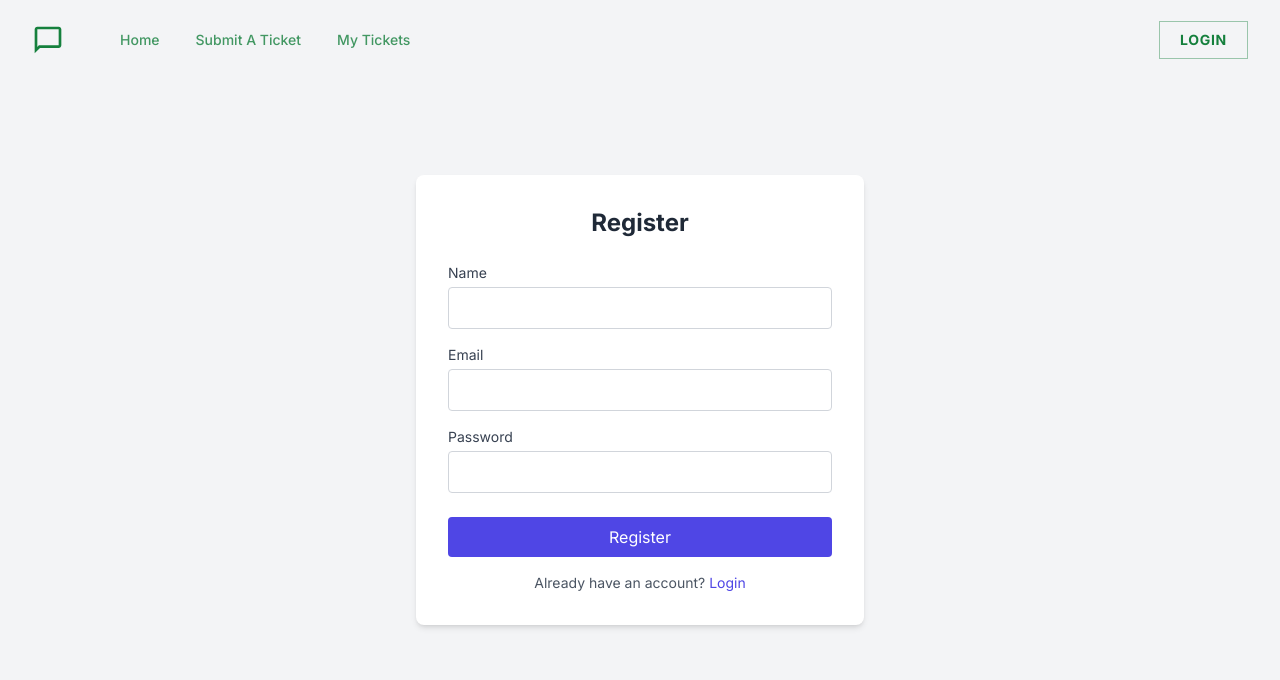
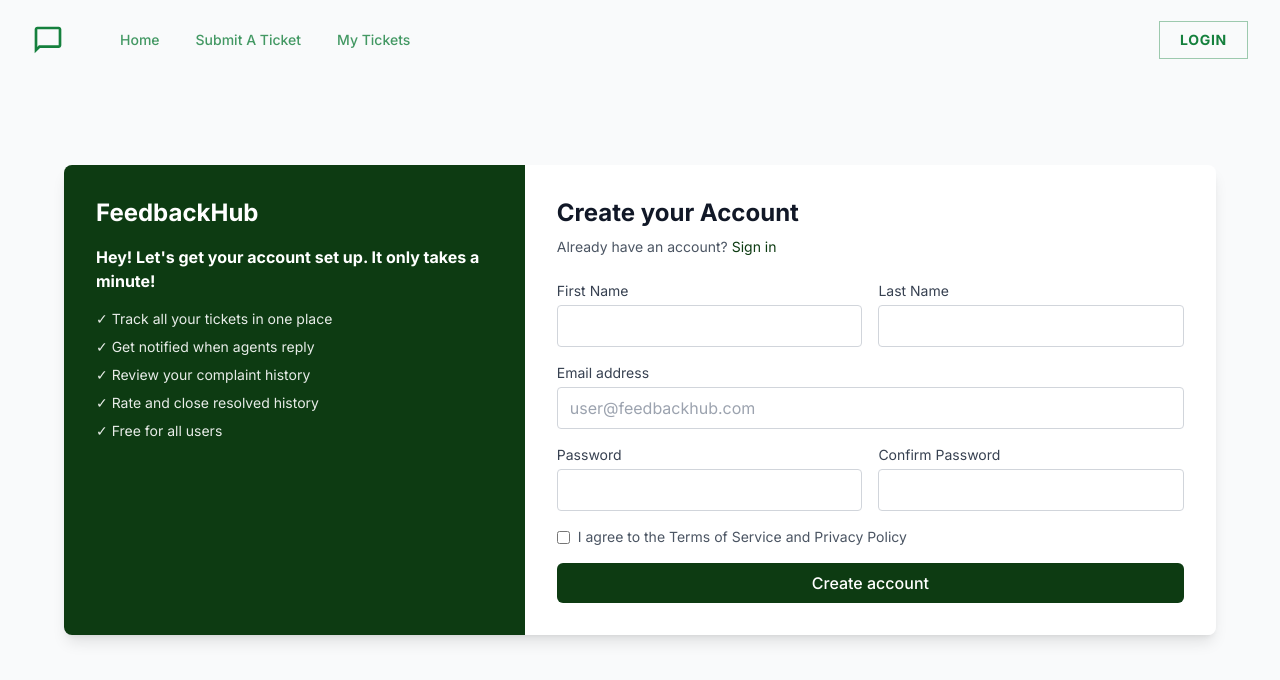
Before and after one commit to Yesuaaa/PropertyHub, a React (Vite) app in the folder client/: page /register in a window 1280 px wide. Shown: the top 680 px of the page. Built offline with nearby package versions, Linux system fonts and the light colour scheme; the HTML template or start-up script is replaced by a standard one.

Commit message:
Pushing all changes

```diff
--- a/client/src/pages/Login.jsx
+++ b/client/src/pages/Login.jsx
@@ -5,69 +5,124 @@ import axios from 'axios';
 export default function Login() {
   const [email, setEmail] = useState('');
   const [password, setPassword] = useState('');
+  const [rememberMe, setRememberMe] = useState('');
   const [error, setError] = useState('');
+  const [loading, setLoading] = useState(false);
   const navigate = useNavigate();
 
   const handleSubmit = async (e) => {
     e.preventDefault();
+    setLoading(true);
+    setError('');
+
     try {
       const { data } = await axios.post(
         `${import.meta.env.VITE_API_URL}/auth/login`,
         { email, password }
       );
+
+      if (rememberMe) {
         localStorage.setItem('token', data.token);
-      localStorage.setItem('user', JSON.stringify(data.user));
+        localStorage.setItem('user', JSON.stringfy(data.user));
+      } else {
+        sessionStorage.setItem('token', data.token);
+        sessionStrorage.setItem('user', JSON.stringify(data.user));
+      }
+
       navigate('/dashboard');
     } catch (err) {
       setError(err.response?.data?.message || 'Login failed');
+    } finally {
+      setLoading(false);
     }
   };
 
   return (
-    <div className="min-h-screen flex items-center justify-center bg-gray-100">
-      <form
-        onSubmit={handleSubmit}
-        className="bg-white p-8 rounded-lg shadow-md w-full max-w-md"
-      >
-        <h2 className="text-2xl font-bold mb-6 text-center text-gray-800">
-          Login
-        </h2>
+    <div className="min-h-screen flex items-center justify-center py-12 px-4">
+      <div className="max-w-md w-full">
+
+        <div className="rounded-2xl p-10" style={{ backgroundColor:'#0d3b12'}}>
+          <div className="text-center mb-4">
+            <h2 className="text-lg font-bold text-white mb-1">Welcome to FeedbackHub! </h2>
+            <p className="text-white text-sm opacity-90">Central hub for managing customer feedback and complaints- faster, smarter. </p>
+          </div>
+
+        <div className="bg-white rounded-2xl shadow-2xl p-8">
+          <h2 className="text-xl font-semibold mb-3 text-gray-800 text-center">Sign in</h2>
           {error && (
-          <p className="text-red-500 text-sm mb-4 text-center">{error}</p>
+            <div className="bg-red-50 border border-red-400 text-red-700 px-4 py-2 rounded mb-4 text-sm text-center">
+            {error} </div>
           )}
-        <div className="mb-4">
-          <label className="block text-gray-700 text-sm mb-1">Email</label>
+            <form onSubmit={handleSubmit} className="space-y-4">
+            <div>
+              <label className="block text-gray-700 text-sm mb-1">Email address</label>
               <input
                 type="email"
                 value={email}
                 onChange={(e) => setEmail(e.target.value)}
                 required
-            className="w-full border border-gray-300 rounded px-3 py-2 focus:outline-none focus:border-indigo-500"
-          />
+                placeholder="you@feedbackhub.com"
+                className="w-full border border-gray-300 rounder-lg px-3 py-2 focus:outline-none text-sm"
+                onFocus={(e) => (e.target.style.borderColor='#0d3b12')}
+                onBlur={(e) => (e.target.style.borderColor='#d1d5db')}
+              ></input>
             </div>
-        <div className="mb-6">
+
+            <div>
               <label className="block text-gray-700 text-sm mb-1">Password</label>
               <input
                 type="password"
                 value={password}
                 onChange={(e) => setPassword(e.target.value)}
                 required
-            className="w-full border border-gray-300 rounded px-3 py-2 focus:outline-none focus:border-indigo-500"
-          />
+                className="w-full border border-gray-300 rounder-lg px-3 py-2 focus:outline-none text-sm"
+                onFocus={(e) => (e.target.style.borderColor='#0d3b12')}
+                onBlur={(e) => (e.target.style.borderColor='#d1d5db')}
+              ></input>
             </div>
+
+            <div className="flex items-center justify-between">
+              <label className="flex items-center cursor-pointer">
+                <input
+                  type="checkbox"
+                  checked={rememberMe}
+                  onChange={(e) => setRememberMe(e.target.checked)}
+                  className="mr-2 w-4 h-4 rounded border-gray-300 cursor-pointer"
+                  style={{ accentColor:'0d3b12'}}
+                ></input>
+                <span className="text-sm text-gray-600">Remember Me</span>
+              </label>
+              <Link
+                to="/forgot-password"
+                className="text-sm hover:underline"
+                style={{ color:'0d3b12'}}
+              >
+                Forgot password?
+              </Link>
+            </div>
+
             <button
               type="submit"
-          className="w-full bg-indigo-600 text-white py-2 rounded hover:bg-indigo-700 cursor-pointer"
+              disabled={loading}
+              className="w-full text-white py-2 rounded-lg hover-opacity-90 transition-opacity font-medium mt-2"
+              style={{ backgroundColor:'#0d3b12'}}
             >
-          Login
+              {loading ? 'Signing in...' : 'Sign in'}
             </button>
-        <p className="text-sm text-center mt-4 text-gray-600">
-          Don't have an account?{' '}
-          <Link to="/register" className="text-indigo-600 hover:underline">
-            Register
+
+            <p className="text-sm text-center text-gray-500 pt-2">
+              No account?{''}
+              <Link
+                to="/register"
+                className="font-medium hover:underline"
+                style={{ color:'#0d3b12'}}>
+                   Create one free
                 </Link>
             </p>
           </form>
         </div>
-  );
+        </div>
+      </div>
+    </div>
+  )
 }
--- a/client/src/pages/Register.jsx
+++ b/client/src/pages/Register.jsx
@@ -3,81 +3,172 @@ import { Link, useNavigate } from 'react-router-dom';
 import axios from 'axios';
 
 export default function Register() {
-  const [name, setName] = useState('');
+  const [firstName, setFirstName] = useState('');
+  const [lastName, setLastName] = useState('');
   const [email, setEmail] = useState('');
   const [password, setPassword] = useState('');
+  const [confirmPassword, setConfirmPassword] = useState('');
+  const [agreeTerms, setAgreeTerms] = useState(false);
   const [error, setError] = useState('');
+  const [loading, setLoading] = useState(false);
   const navigate = useNavigate();
 
   const handleSubmit = async (e) => {
     e.preventDefault();
+
+    if (password !== confirmPassword) {
+      setError('Passwords do not match');
+      return;
+    }
+
+    if (password.length < 8) {
+      setError('Password must be at least 8 characters');
+      return;
+    }
+
+    if (!agreeTerms) {
+      setError('You must agree to the terms and conditions');
+      return;
+    }
+
+    setLoading(true);
+
     try {
       await axios.post(`${import.meta.env.VITE_API_URL}/auth/register`, {
-        name,
+        firstName,
+        lastName,
         email,
         password,
+        confirmPassword
       });
       navigate('/login');
     } catch (err) {
       setError(err.response?.data?.message || 'Registration failed');
+    } finally {
+      setLoading(false);
     }
   };
 
   return (
-    <div className="min-h-screen flex items-center justify-center bg-gray-100">
-      <form
-        onSubmit={handleSubmit}
-        className="bg-white p-8 rounded-lg shadow-md w-full max-w-md"
-      >
-        <h2 className="text-2xl font-bold mb-6 text-center text-gray-800">
-          Register
-        </h2>
+    <div className="min-h-screen flex items-center justify-center bg-gray-50 py-12 px-4">
+      <div className="max-w-6xl w-full">
+        <div className="grid grid-cols-1 md:grid-cols-5 gap-0 rounded-lg overflow-hidden shadow-lg">
+          <div className="md:col-span-2 text-left p-8 flex flex-col justify-start" style={{ backgroundColor: '#0d3b12' }}>
+            <h1 className="text-2xl font-bold text-white mb-4">FeedbackHub</h1>
+            <h5 className="text-l font-bold text-white mb-4">Hey! Let's get your account set up. It only takes a minute!</h5>
+            <div className="space-y-2 text-white text-sm opacity-90">
+              <p>✓ Track all your tickets in one place</p>
+              <p>✓ Get notified when agents reply</p>
+              <p>✓ Review your complaint history</p>
+              <p>✓ Rate and close resolved history</p>
+              <p>✓ Free for all users</p>
+            </div>
+          </div>
+
+          <div className="md:col-span-3 bg-white p-8">
+            <h2 className="text-2xl font-bold mb-2 text-left text-gray-900">Create your Account</h2>
+            <p className="text-sm text-gray-600 mb-6 text-left">Already have an account?{''}
+              <Link to="/login" className="text-medium hover:underline" style={{ color: '#0d3b12' }}> Sign in</Link>
+            </p>
             {error && (
-          <p className="text-red-500 text-sm mb-4 text-center">{error}</p>
+              <div className="bg-red-50 border border-red-400 text-red-700 px-4 py-3 rounded mb-4 text-sm">{error}</div>
             )}
-        <div className="mb-4">
-          <label className="block text-gray-700 text-sm mb-1">Name</label>
+
+            <form onSubmit={handleSubmit} className="space-y-4">
+              <div className="flex gap-4">
+                <div className="flex-1">
+
+                  <label className="block text-gray-700 text-sm mb-1">First Name</label>
                   <input
                     type="text"
-            value={name}
-            onChange={(e) => setName(e.target.value)}
+                    value={firstName}
+                    onChange={(e) => setFirstName(e.target.value)}
                     required
-            className="w-full border border-gray-300 rounded px-3 py-2 focus:outline-none focus:border-indigo-500"
+                    className="w-full border border-gray-300 rounded px-3 py-2 focus:outline-none focus:border-green-500"
+                    onFocus={(e) => (e.target.style.borderColor = '#0d3b12')}
+                    onBlur={(e) => (e.target.style.borderColor = '#d1d5db')}
                   />
                 </div>
-        <div className="mb-4">
-          <label className="block text-gray-700 text-sm mb-1">Email</label>
+                <div className="flex-1">
+                  <label className="block text-gray-700 text-sm mb-1">Last Name</label>
+                  <input
+                    type="text"
+                    value={lastName}
+                    onChange={(e) => setLastName(e.target.value)}
+                    required
+                    className="w-full border border-gray-300 rounded px-3 py-2 focus:outline-none focus:border-green-500"
+                    onFocus={(e) => (e.target.style.borderColor = '#0d3b12')}
+                    onBlur={(e) => (e.target.style.borderColor = '#d1d5db')}
+                  />
+                </div>
+              </div>
+
+                <div>
+                  <label className="block text-gray-700 text-sm mb-1">Email address</label>
                   <input
                     type="email"
                     value={email}
                     onChange={(e) => setEmail(e.target.value)}
                     required
-            className="w-full border border-gray-300 rounded px-3 py-2 focus:outline-none focus:border-indigo-500"
+                    placeholder="user@feedbackhub.com"
+                    className="w-full border border-gray-300 rounded px-3 py-2 focus:outline-none focus:border-green-500"
+                    onFocus={(e) => (e.target.style.borderColor = '#0d3b12')}
+                    onBlur={(e) => (e.target.style.borderColor = '#d1d5db')}
                   />
                 </div>
-        <div className="mb-6">
+
+                <div className="flex gap-4">
+                  <div className="flex-1">
                     <label className="block text-gray-700 text-sm mb-1">Password</label>
                     <input
                       type="password"
                       value={password}
                       onChange={(e) => setPassword(e.target.value)}
                       required
-            className="w-full border border-gray-300 rounded px-3 py-2 focus:outline-none focus:border-indigo-500"
+                      className="w-full border border-gray-300 rounded px-3 py-2 focus:outline-none focus:border-green-500"
+                      onFocus={(e) => (e.target.style.borderColor = '#0d3b12')}
+                      onBlur={(e) => (e.target.style.borderColor = '#d1d5db')}
                     />
                   </div>
+                  <div className="flex-1">
+                    <label className="block text-gray-700 text-sm mb-1">Confirm Password</label>
+                    <input
+                      type="password"
+                      value={confirmPassword}
+                      onChange={(e) => setConfirmPassword(e.target.value)}
+                      required
+                      className="w-full border border-gray-300 rounded px-3 py-2 focus:outline-none focus:border-green-500"
+                      onFocus={(e) => (e.target.style.borderColor = '#0d3b12')}
+                      onBlur={(e) => (e.target.style.borderColor = '#d1d5db')}
+                    />
+                  </div>
+                </div>
+
+                <div className="flex items-start">
+                  <input
+                    type="checkbox"
+                    checked={agreeTerms}
+                    onChange={(e) => setAgreeTerms(e.target.checked)}
+                    className="mt-1 mr-2"
+                    style={{ accentColor: '#0d3b12'}}
+                  />
+                  <label className="text-sm text-gray-600">
+                    I agree to the Terms of Service and Privacy Policy
+                  </label>
+                </div>
+
                 <button
                   type="submit"
-          className="w-full bg-indigo-600 text-white py-2 rounded hover:bg-indigo-700 cursor-pointer"
+                  disabled={loading}
+                  className="w-full text-white py-2 rounded-md hover:opacity-90 transition-opcaity font-medium mt-6"
+                  style={{ backgroundColor: '#0d3b12'}}
                 >
-          Register
+                  {loading ? 'Creating account...' : 'Create account'}
                 </button>
-        <p className="text-sm text-center mt-4 text-gray-600">
-          Already have an account?{' '}
-          <Link to="/login" className="text-indigo-600 hover:underline">
-            Login
-          </Link>
-        </p>
             </form>
           </div>
+        </div>
+      </div>
+    </div>
   );
-}
+};
```
Also changed, not shown: 1 other file (tests, documents, lock files or other folders). Lines whose indentation alone changed are shown as unchanged.
